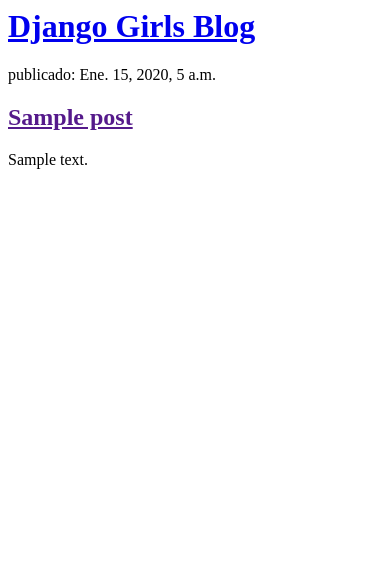
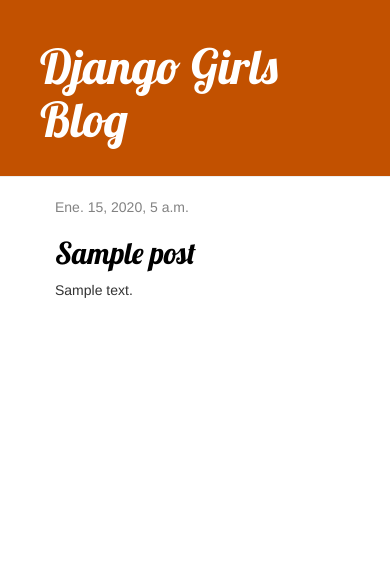
Before and after one commit to MarcelaOG/my-first-blog, a Django app: page / in a window 390 px wide. Shown: the top 570 px of the page. Run offline with Django 3.2, Linux system fonts and the light colour scheme; tables that the repository leaves empty hold one stand-in row (values such as "Sample post"); some libraries are stand-ins or nearby versions.

Commit message:
Agregadas vistas y plantilla para el detalle del post del blog así como también CSS para el sitio.

```diff
--- /dev/null
+++ b/blog/static/css/blog.css
@@ -0,0 +1,46 @@
+.page-header {
+    background-color: #C25100;
+    margin-top: 0;
+    padding: 20px 20px 20px 40px;
+}
+
+.page-header h1, .page-header h1 a, .page-header h1 a:visited, .page-header h1 a:active {
+    color: #ffffff;
+    font-size: 36pt;
+    text-decoration: none;
+}
+
+.content {
+    margin-left: 40px;
+}
+
+h1, h2, h3, h4 {
+    font-family: 'Lobster', cursive;
+}
+
+.date {
+    color: #828282;
+}
+
+.save {
+    float: right;
+}
+
+.post-form textarea, .post-form input {
+    width: 100%;
+}
+
+.top-menu, .top-menu:hover, .top-menu:visited {
+    color: #ffffff;
+    float: right;
+    font-size: 26pt;
+    margin-right: 20px;
+}
+
+.post {
+    margin-bottom: 70px;
+}
+
+.post h2 a, .post h2 a:visited {
+    color: #000000;
+}
--- /dev/null
+++ b/blog/templates/blog/base.html
@@ -0,0 +1,23 @@
+{% load static %}
+<html>
+    <head>
+        <title>Django Girls blog</title>
+        <link rel="stylesheet" href="//maxcdn.bootstrapcdn.com/bootstrap/3.2.0/css/bootstrap.min.css">
+        <link rel="stylesheet" href="//maxcdn.bootstrapcdn.com/bootstrap/3.2.0/css/bootstrap-theme.min.css">
+        <link href='//fonts.googleapis.com/css?family=Lobster&subset=latin,latin-ext' rel='stylesheet' type='text/css'>
+        <link rel="stylesheet" href="{% static 'css/blog.css' %}">
+    </head>
+    <body>
+        <div class="page-header">
+            <h1><a href="/">Django Girls Blog</a></h1>
+        </div>
+        <div class="content container">
+            <div class="row">
+                <div class="col-md-8">
+                {% block content %}
+                {% endblock %}
+                </div>
+            </div>
+        </div>
+    </body>
+</html>
--- a/blog/templates/blog/post_list.html
+++ b/blog/templates/blog/post_list.html
@@ -1,20 +1,39 @@
+{% extends 'blog/base.html' %}
+{% load static %}
 <html>
+
 <head>
     <title>Django Girls blog</title>
+    <link rel="stylesheet" href="//maxcdn.bootstrapcdn.com/bootstrap/3.2.0/css/bootstrap.min.css">
+    <link rel="stylesheet" href="//maxcdn.bootstrapcdn.com/bootstrap/3.2.0/css/bootstrap-theme.min.css">
+    <link rel="stylesheet" href="{% static 'css/blog.css' %}">
+    <link href="//fonts.googleapis.com/css?family=Lobster&subset=latin,latin-ext" rel="stylesheet" type="text/css">
 </head>
+
 <body>
     <div>
+        <div class="page-header">
             <h1><a href="/">Django Girls Blog</a></h1>
         </div>
+    </div>
 
+    <div class="content container">
+        <div class="row">
+            <div class="col-md-8">
+                {% block content %}
                 {% for post in posts %}
-        <div>
-            <p> publicado: {{ post.published_date }}</p>
-            <h2><a href="">{{ post.title }}</a></h2>
+                <div class="post">
+                    <div class="date">
+                        {{ post.published_date }}
+                    </div>
+                    <h2><a href="{% url 'post_detail' pk=post.pk %}">{{ post.title }}</a></h2>
                     <p>{{ post.text|linebreaksbr }}</p>
                 </div>
                 {% endfor %}
+                {% endblock %}
+            </div>
+        </div>
+    </div>
+</body>
 
-
-    </body>
 </html>
--- a/blog/urls.py
+++ b/blog/urls.py
@@ -1,7 +1,7 @@
 from django.urls import path
 from . import views
 
-
 urlpatterns = [
     path('', views.post_list, name='post_list'),
+    path('post/<int:pk>/', views.post_detail, name='post_detail'),
 ]
--- a/blog/views.py
+++ b/blog/views.py
@@ -1,7 +1,12 @@
 from django.shortcuts import render
 from django.utils import timezone
 from .models import Post
+from django.shortcuts import render, get_object_or_404
 
 def post_list(request):
     posts = Post.objects.filter(published_date__lte=timezone.now()).order_by('published_date')
     return render(request, 'blog/post_list.html', {'posts': posts})
+
+def post_detail(request, pk):
+    post = get_object_or_404(Post, pk=pk)
+    return render(request, 'blog/post_detail.html', {'post': post})
```
Also changed, not shown: blog/templates/blog/post_detail.html (added, +13 -0 lines). Lines whose indentation alone changed are shown as unchanged.
